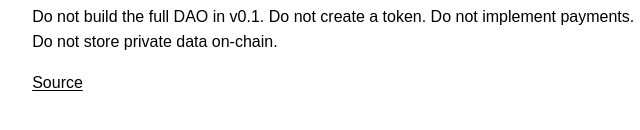
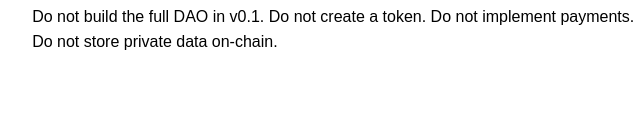
Before and after one commit to Anthem-Research/Anthem-Site, a plain HTML site: page research/arena-registry-whitepaper-v0.1.html in a window 1280 px wide. Shown: the part 2563-2693 px from the top of the page, 236-876 px from the left. Drawn offline with Linux system fonts and the light colour scheme.

Commit message:
Remove extra source footer from minimalist whitepaper page

```diff
--- a/research/arena-registry-whitepaper-v0.1.html
+++ b/research/arena-registry-whitepaper-v0.1.html
@@ -76,7 +76,6 @@
 <li>Optional simple registry viewer later.</li>
 </ol>
 <p>Do not build the full DAO in v0.1. Do not create a token. Do not implement payments. Do not store private data on-chain.</p>
-<p><a href="/research/arena-registry-whitepaper-v0.1.md">Source</a></p>
 </section>
 </main>
 <footer class="footer section compact-footer"><div class="section-body footer-grid"><p><a href="mailto:hello@anthemresearch.xyz">contact</a></p></div></footer>
```
